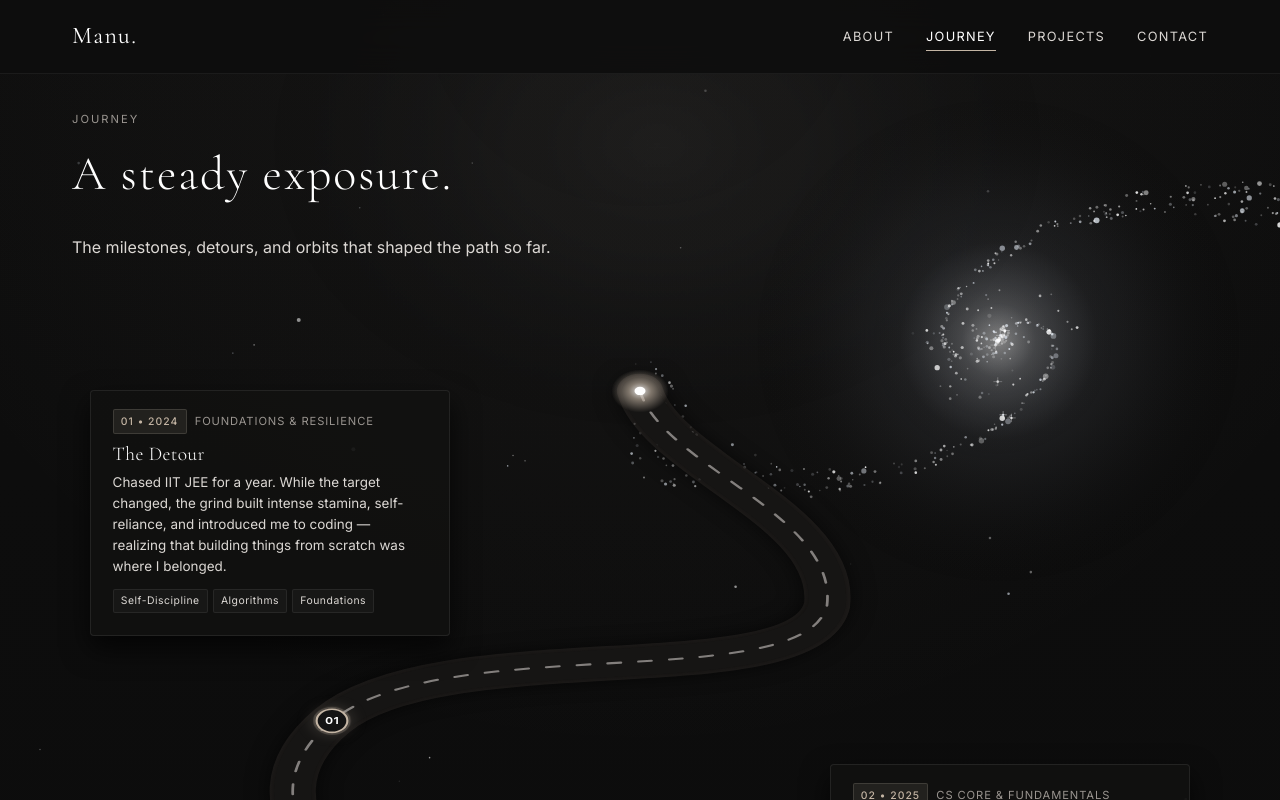
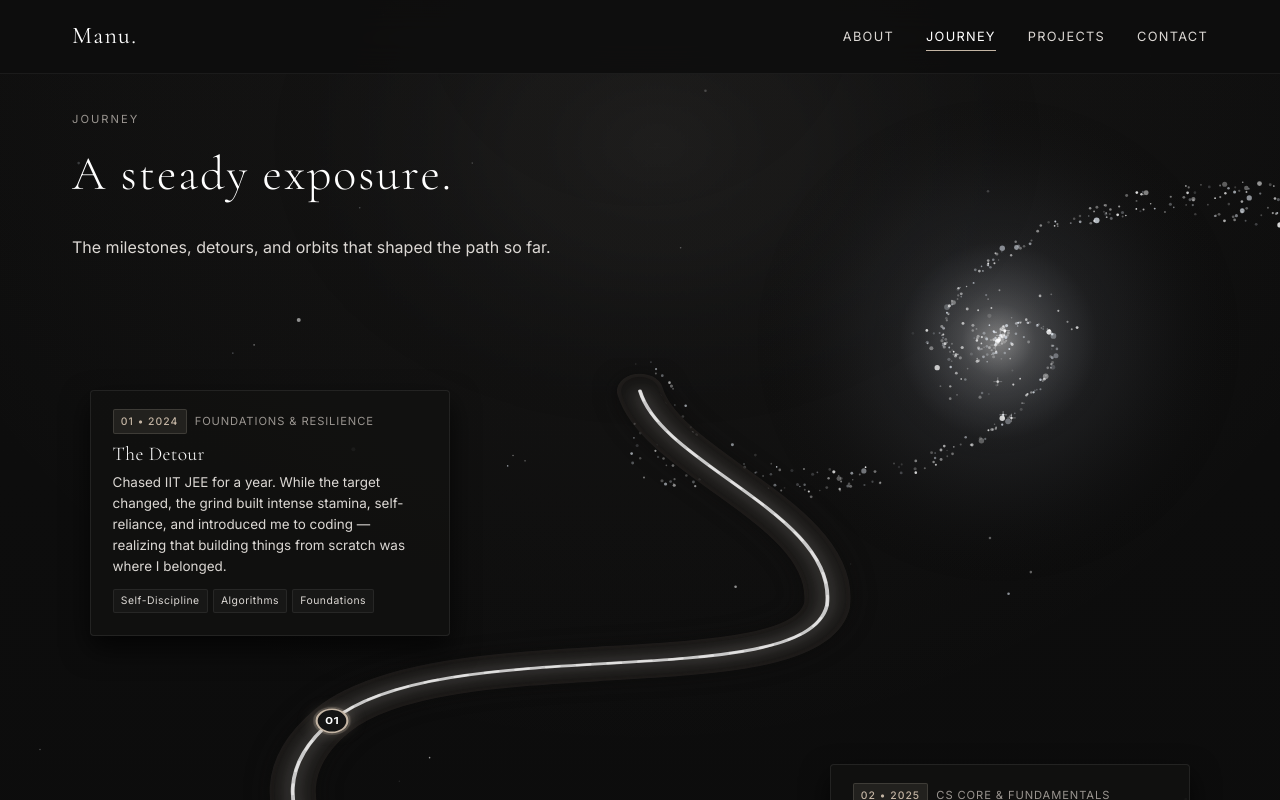
Before and after one commit to manu-k06/manu.space-v1, a React (Vite) app: page /journey in a window 1280 px wide. Shown: the top 800 px of the page. Built offline with nearby package versions, Linux system fonts and the light colour scheme.

Commit message:
perf(journey): smooth road light animation with 60FPS RAF lerp and zero React re-renders on scroll

```diff
--- a/src/components/MountainRoad.jsx
+++ b/src/components/MountainRoad.jsx
@@ -1,16 +1,18 @@
-import React, { useRef, useState, useEffect } from 'react';
+import React, { useRef, useEffect } from 'react';
 
 /**
  * MountainRoad Component
  *
  * Renders an authentic mountain switchback pass with realistic curves,
- * stone curbs, asphalt roadbed, animated centerline dashes, and a
- * starlight traveler beacon that glides along the switchback on scroll.
+ * stone curbs, asphalt roadbed, animated centerline dashes, a luminous
+ * traveled road illumination trail, and an ultra-smooth 60/120 FPS
+ * RAF-interpolated starlight beacon with zero React re-render overhead.
  */
 export function MountainRoad({ activeStep, setActiveStep }) {
+  const svgRef = useRef(null);
   const pathRef = useRef(null);
-  const [beaconPos, setBeaconPos] = useState({ x: 500, y: 40 });
-  const [pathLength, setPathLength] = useState(0);
+  const progressPathRef = useRef(null);
+  const beaconRef = useRef(null);
 
   // Switchback Hairpin Waypoints along the mountain pass
   const waypoints = [
@@ -36,42 +38,71 @@ export function MountainRoad({ activeStep, setActiveStep }) {
   `;
 
   useEffect(() => {
-    if (pathRef.current) {
-      const len = pathRef.current.getTotalLength();
-      setPathLength(len);
+    const svg = svgRef.current;
+    const path = pathRef.current;
+    const beacon = beaconRef.current;
+    const progressPath = progressPathRef.current;
+    if (!path || !beacon || !svg) return;
 
-      const handleScroll = () => {
-        const scrollY = window.scrollY;
-        const maxScroll = document.documentElement.scrollHeight - window.innerHeight;
-        const progress = Math.min(Math.max(scrollY / (maxScroll || 1), 0), 1);
+    const len = path.getTotalLength();
+    if (progressPath) {
+      progressPath.style.strokeDasharray = `${len} ${len}`;
+      progressPath.style.strokeDashoffset = `${len}`;
+    }
 
-        // Calculate point along the mountain pass
-        const point = pathRef.current.getPointAtLength(progress * len);
-        setBeaconPos({ x: point.x, y: point.y });
-      };
+    let currentProgress = 0;
+    let targetProgress = 0;
+    let animationFrameId;
 
-      handleScroll();
-      window.addEventListener('scroll', handleScroll, { passive: true });
-      return () => window.removeEventListener('scroll', handleScroll);
-    }
+    const handleScroll = () => {
+      const rect = svg.getBoundingClientRect();
+      const vh = window.innerHeight;
+      // Start tracking smoothly as the road enters the viewport
+      const totalDistance = rect.height - vh * 0.35;
+      const scrolled = vh * 0.40 - rect.top;
+      targetProgress = Math.min(Math.max(scrolled / (totalDistance || 1), 0), 1);
+    };
+
+    // Continuous 60-120 FPS RAF lerp loop: converts discrete scroll notches into buttery smooth motion
+    const animate = () => {
+      currentProgress += (targetProgress - currentProgress) * 0.085;
+
+      const point = path.getPointAtLength(currentProgress * len);
+      beacon.setAttribute('transform', `translate(${point.x.toFixed(2)}, ${point.y.toFixed(2)})`);
+
+      if (progressPath) {
+        progressPath.style.strokeDashoffset = `${(len * (1 - currentProgress)).toFixed(1)}`;
+      }
+
+      animationFrameId = requestAnimationFrame(animate);
+    };
+
+    handleScroll();
+    animate();
+
+    window.addEventListener('scroll', handleScroll, { passive: true });
+    window.addEventListener('resize', handleScroll, { passive: true });
+
+    return () => {
+      window.removeEventListener('scroll', handleScroll);
+      window.removeEventListener('resize', handleScroll);
+      cancelAnimationFrame(animationFrameId);
+    };
   }, []);
 
   return (
     <svg
+      ref={svgRef}
       className="switchback-svg-canvas"
       viewBox="0 0 1000 2400"
       preserveAspectRatio="none"
       aria-hidden="true"
     >
       <defs>
-        {/* Soft mountain starlight glow */}
-        <filter id="starlightGlow" x="-30%" y="-30%" width="160%" height="160%">
-          <feGaussianBlur stdDeviation="6" result="blur" />
-          <feComposite in="SourceGraphic" in2="blur" operator="over" />
-        </filter>
         <radialGradient id="beaconGlowGradient" cx="50%" cy="50%" r="50%">
-          <stop offset="0%" stopColor="#ffffff" stopOpacity="0.9" />
-          <stop offset="40%" stopColor="#c4b5a4" stopOpacity="0.6" />
+          <stop offset="0%" stopColor="#ffffff" stopOpacity="0.95" />
+          <stop offset="35%" stopColor="#c4b5a4" stopOpacity="0.65" />
+          <stop offset="70%" stopColor="#c4b5a4" stopOpacity="0.2" />
           <stop offset="100%" stopColor="#c4b5a4" stopOpacity="0" />
         </radialGradient>
       </defs>
@@ -87,6 +118,13 @@ export function MountainRoad({ activeStep, setActiveStep }) {
         ref={pathRef}
         d={roadD}
         className="road-centerline"
+      />
+
+      {/* Layer 3b: Traveled Road Illuminated Starlight Line */}
+      <path
+        ref={progressPathRef}
+        d={roadD}
+        className="road-traveled-light"
       />
 
       {/* Layer 4: Switchback Hairpin Waypoints */}
@@ -130,18 +168,18 @@ export function MountainRoad({ activeStep, setActiveStep }) {
         );
       })}
 
-      {/* Layer 5: Traveling Starlight Beacon (Tracks Scroll along road) */}
-      <g transform={`translate(${beaconPos.x}, ${beaconPos.y})`}>
+      {/* Layer 5: Traveling Starlight Beacon (Silky 60/120 FPS RAF tracking with zero React re-renders) */}
+      <g ref={beaconRef} transform="translate(500, 40)" className="traveler-beacon-glow">
         <circle
           cx="0"
           cy="0"
-          r="26"
+          r="30"
           fill="url(#beaconGlowGradient)"
         />
         <circle
           cx="0"
           cy="0"
-          r="5"
+          r="6"
           className="traveler-beacon-core"
         />
       </g>
--- a/src/styles/journey.css
+++ b/src/styles/journey.css
@@ -275,15 +275,25 @@
   }
 }
 
+/* Traveled Road Illuminated Line */
+.road-traveled-light {
+  stroke: rgba(255, 255, 255, 0.75);
+  stroke-width: 3.5px;
+  stroke-linecap: round;
+  stroke-linejoin: round;
+  fill: none;
+  filter: drop-shadow(0 0 8px rgba(255, 255, 255, 0.6)) drop-shadow(0 0 16px rgba(196, 181, 164, 0.4));
+  pointer-events: none;
+}
+
 /* Traveling Starlight Beacon */
 .traveler-beacon-glow {
-  fill: var(--accent);
-  filter: drop-shadow(0 0 14px rgba(196, 181, 164, 0.8));
-  transition: transform 0.15s cubic-bezier(0.2, 0.8, 0.4, 1);
+  will-change: transform;
 }
 
 .traveler-beacon-core {
   fill: #ffffff;
+  filter: drop-shadow(0 0 8px #ffffff);
 }
 
 /* Waypoint SVG Node */
```
